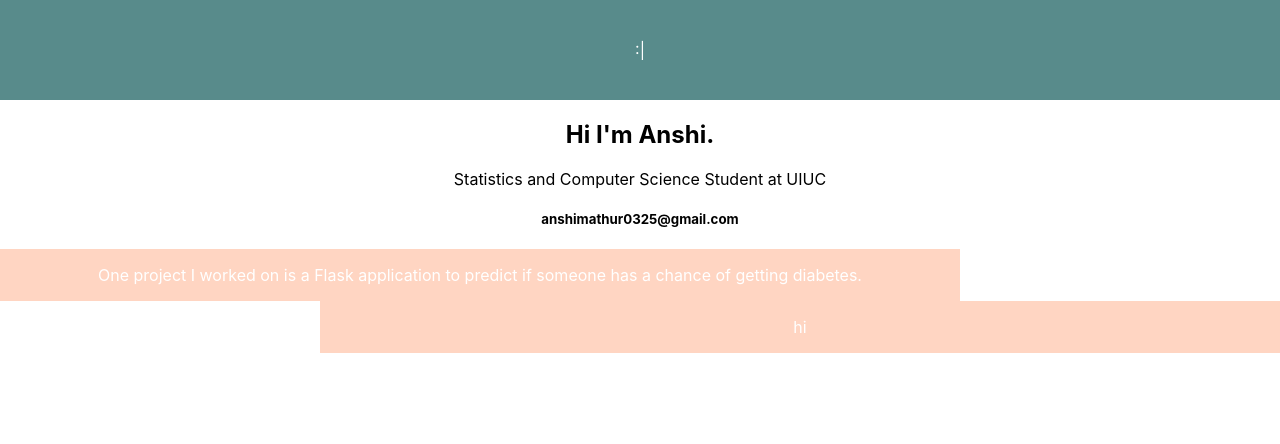
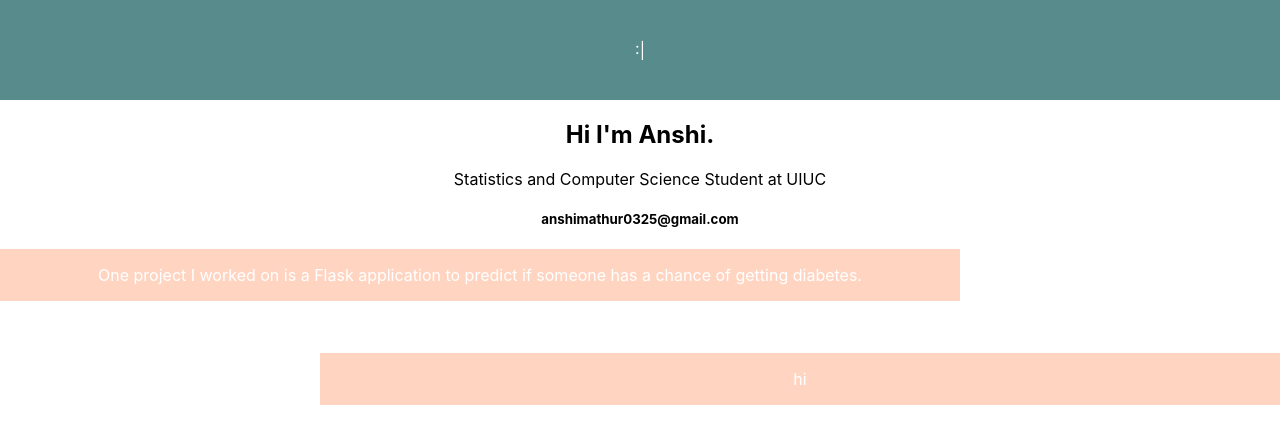
Before and after one commit to anshimathur0325/react-practice, a React (Create React App) app: page / in a window 1280 px wide. Shown: the top 444 px of the page. Built offline with nearby package versions, Linux system fonts and the light colour scheme.

Commit message:
Edit spacing of projects

```diff
--- a/src/App.css
+++ b/src/App.css
@@ -56,3 +56,9 @@ body{
   float: right;
   width: 75%;
 }
+.proj3{
+  background-color: white;
+  color:white;
+  float: right;
+  width: 75%;
+}
--- a/src/App.js
+++ b/src/App.js
@@ -26,8 +26,9 @@ function App() {
     <About />
     <Contact />
     <Projects />
+    <Testimonials />
     <Skills />
-    <Testimonials />
+
   </main>
   );
 }
--- a/src/components/Testimonials.js
+++ b/src/components/Testimonials.js
@@ -1 +1,10 @@
-export default function Testimonials(){}
+import React from "react";
+export default function Testimonials(){
+    return(
+        <section id="projects">
+            <body class='proj3'>
+                <p>" "</p>
+            </body>
+        </section>
+    )
+}
```
